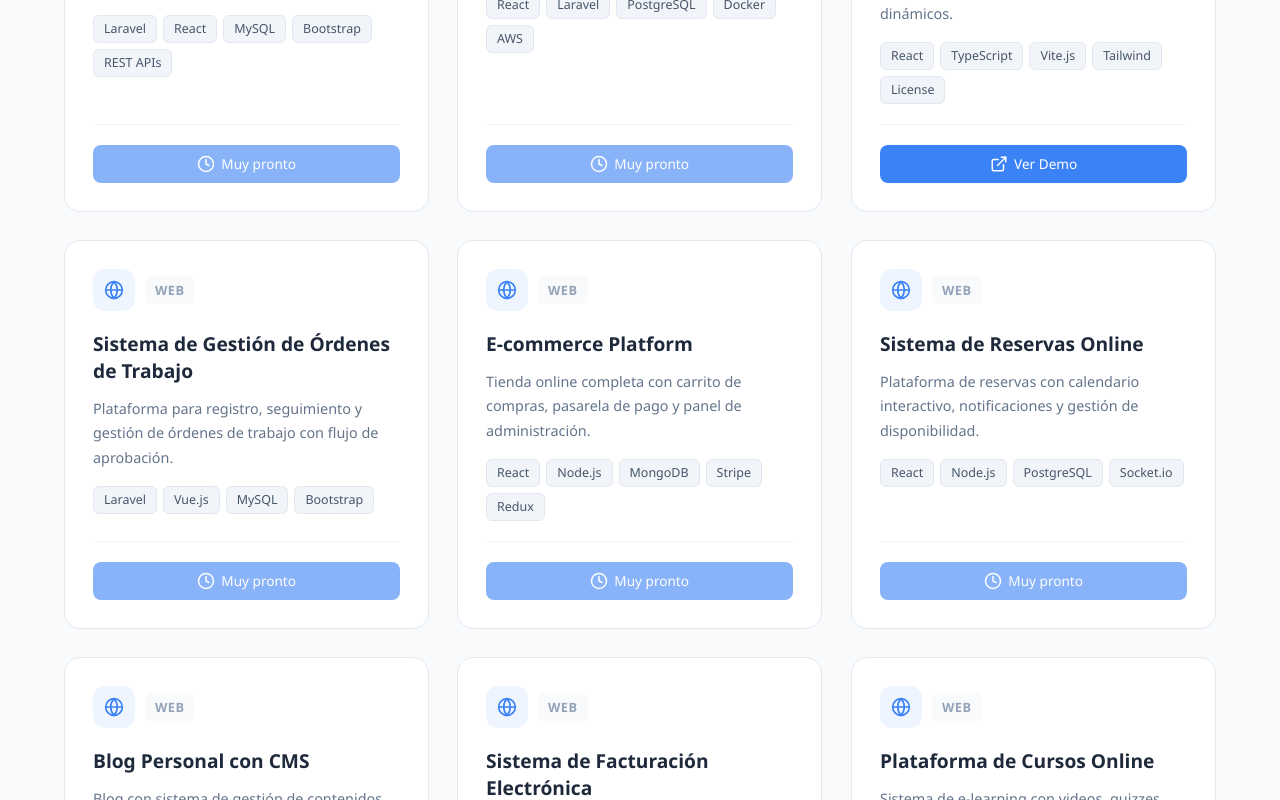
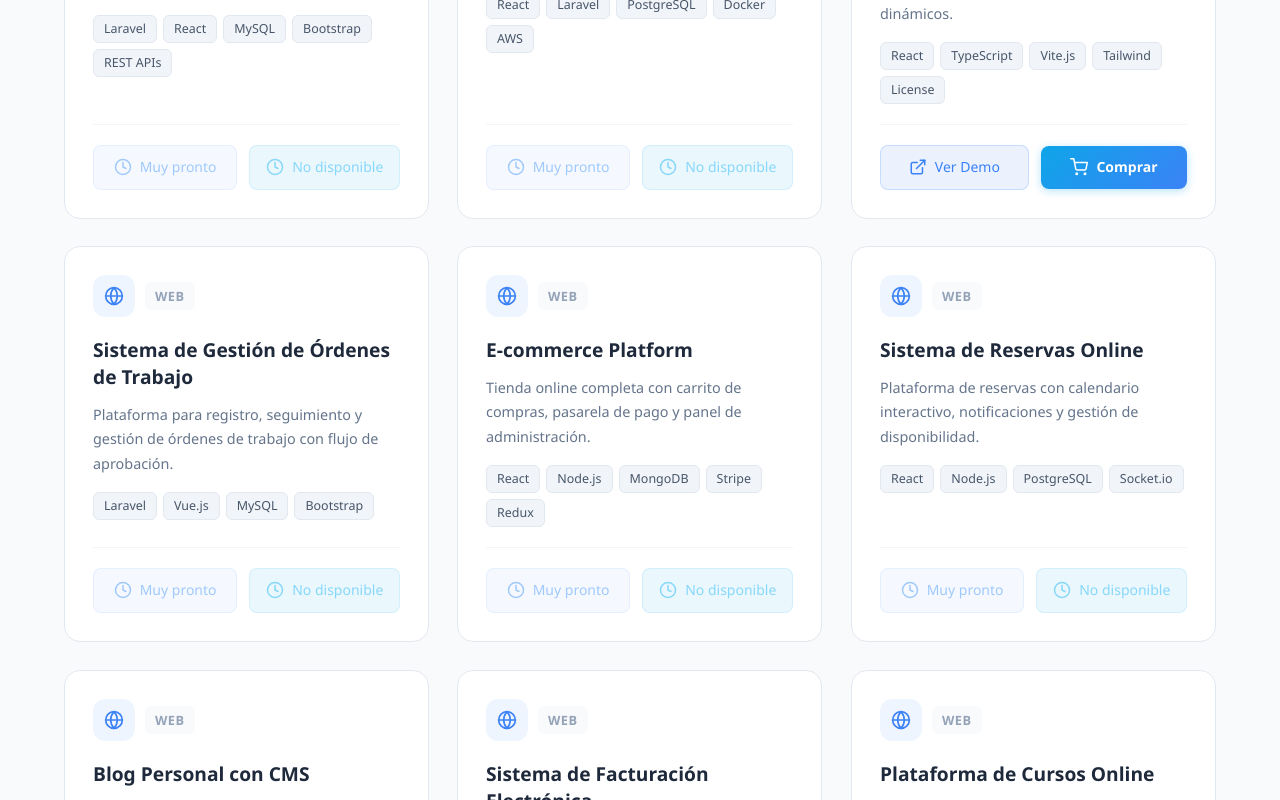
Before and after one commit to Jeancarlos234/Portafolio, a React (Vite) app: page /projects in a window 1280 px wide. Shown: the part 840-1640 px from the top of the page. Built offline with nearby package versions, Linux system fonts and the light colour scheme.

Commit message:
se agregaron nuevos servicios y boton de comprar

```diff
--- a/src/css/Projects.module.css
+++ b/src/css/Projects.module.css
@@ -450,3 +450,190 @@
     .comingSoonLink:hover {
     opacity: 0.8;
     }
+
+    /* Contenedor de acciones del footer */
+    .cardActions {
+    display: flex;
+    gap: 0.75rem;
+    align-items: center;
+    width: 100%;
+    }
+
+    /* Estilos base para ambos botones */
+    .liveLink,
+    .buyLink {
+    flex: 1;
+    display: flex;
+    align-items: center;
+    justify-content: center;
+    gap: 0.5rem;
+    padding: 0.625rem 1rem;
+    border-radius: 0.5rem;
+    font-size: 0.875rem;
+    font-weight: 500;
+    transition: all 0.3s ease;
+    text-decoration: none;
+    cursor: pointer;
+    border: none;
+    white-space: nowrap;
+    }
+
+    /* Estilo del botón Ver Demo */
+    .liveLink {
+    background: rgba(59, 130, 246, 0.1);
+    color: #3b82f6;
+    border: 1px solid rgba(59, 130, 246, 0.2);
+    }
+
+    .liveLink:hover {
+    background: rgba(59, 130, 246, 0.2);
+    transform: translateY(-2px);
+    box-shadow: 0 4px 12px rgba(59, 130, 246, 0.2);
+    }
+
+    /* Estilo del botón Comprar - Ahora en tonos azules y celestes */
+    .buyLink {
+    background: linear-gradient(135deg, #0ea5e9, #3b82f6);
+    color: white;
+    font-weight: 600;
+    box-shadow: 0 2px 8px rgba(14, 165, 233, 0.3);
+    }
+
+    .buyLink:hover {
+    background: linear-gradient(135deg, #0284c7, #2563eb);
+    transform: translateY(-2px);
+    box-shadow: 0 4px 16px rgba(14, 165, 233, 0.5);
+    }
+
+    .buyLink:active {
+    transform: translateY(0);
+    }
+
+    /* Estilo para botones deshabilitados */
+    .comingSoonLink {
+    background: rgba(148, 163, 184, 0.1) !important;
+    color: #94a3b8 !important;
+    border: 1px solid rgba(148, 163, 184, 0.2) !important;
+    cursor: default !important;
+    font-weight: 500 !important;
+    box-shadow: none !important;
+    background-image: none !important;
+    }
+
+    .comingSoonLink:hover {
+    transform: none !important;
+    box-shadow: none !important;
+    }
+
+    /* Responsive */
+    @media (max-width: 480px) {
+    .cardActions {
+        flex-direction: column;
+        gap: 0.5rem;
+    }
+
+    .liveLink,
+    .buyLink {
+        width: 100%;
+        flex: none;
+    }
+    }
+
+    /* Contenedor de acciones del footer */
+    .cardActions {
+    display: flex;
+    gap: 0.75rem;
+    align-items: center;
+    width: 100%;
+    }
+
+    /* Estilos base para ambos botones */
+    .liveLink,
+    .buyLink {
+    flex: 1;
+    display: flex;
+    align-items: center;
+    justify-content: center;
+    gap: 0.5rem;
+    padding: 0.625rem 1rem;
+    border-radius: 0.5rem;
+    font-size: 0.875rem;
+    font-weight: 500;
+    transition: all 0.3s ease;
+    text-decoration: none;
+    cursor: pointer;
+    border: none;
+    white-space: nowrap;
+    }
+
+    /* Estilo del botón Ver Demo */
+    .liveLink {
+    background: rgba(59, 130, 246, 0.1);
+    color: #3b82f6;
+    border: 1px solid rgba(59, 130, 246, 0.2);
+    }
+
+    .liveLink:hover {
+    background: rgba(59, 130, 246, 0.2);
+    transform: translateY(-2px);
+    box-shadow: 0 4px 12px rgba(59, 130, 246, 0.2);
+    }
+
+    /* Estilo del botón Comprar - Tonos azules y celestes */
+    .buyLink {
+    background: linear-gradient(135deg, #0ea5e9, #3b82f6);
+    color: white;
+    font-weight: 600;
+    box-shadow: 0 2px 8px rgba(14, 165, 233, 0.3);
+    }
+
+    .buyLink:hover {
+    background: linear-gradient(135deg, #0284c7, #2563eb);
+    transform: translateY(-2px);
+    box-shadow: 0 4px 16px rgba(14, 165, 233, 0.5);
+    }
+
+    .buyLink:active {
+    transform: translateY(0);
+    }
+
+    /* Estilo para botón "Muy pronto" deshabilitado - Tonos azules apagados */
+    .comingSoonLink.liveLink {
+    background: rgba(59, 130, 246, 0.08) !important;
+    color: #60a5fa !important;
+    border: 1px solid rgba(59, 130, 246, 0.15) !important;
+    cursor: default !important;
+    pointer-events: none !important;
+    }
+
+    /* Estilo para botón "No disponible" deshabilitado - Tonos celestes apagados */
+    .comingSoonLink.buyLink {
+    background: rgba(14, 165, 233, 0.15) !important;
+    color: #38bdf8 !important;
+    border: 1px solid rgba(14, 165, 233, 0.2) !important;
+    cursor: default !important;
+    pointer-events: none !important;
+    box-shadow: none !important;
+    background-image: none !important;
+    font-weight: 500 !important;
+    }
+
+    /* Eliminar efectos hover en botones deshabilitados */
+    .comingSoonLink:hover {
+    transform: none !important;
+    box-shadow: none !important;
+    }
+
+    /* Responsive */
+    @media (max-width: 480px) {
+    .cardActions {
+        flex-direction: column;
+        gap: 0.5rem;
+    }
+
+    .liveLink,
+    .buyLink {
+        width: 100%;
+        flex: none;
+    }
+    }
--- a/src/pages/Projects/Projects.tsx
+++ b/src/pages/Projects/Projects.tsx
@@ -1,4 +1,5 @@
     import { useEffect, useState } from 'react'
+    import { Link } from 'react-router-dom'
     import styles from '../../css/Projects.module.css'
 
     interface Project {
@@ -32,7 +33,6 @@
         description: 'Sistema modular web con control de accesos y permisos por rol para administradores, analistas y supervisores.',
         technologies: ['Laravel', 'React', 'MySQL', 'Bootstrap', 'REST APIs'],
         category: 'Web',
-
         liveLink: '#',
         color: '#3b82f6'
         },
@@ -42,7 +42,6 @@
         description: 'Plataforma web para gestión de servicios con panel de cliente, administración y reportes.',
         technologies: ['React', 'Laravel', 'PostgreSQL', 'Docker', 'AWS'],
         category: 'Web',
-
         liveLink: '#',
         color: '#3b82f6'
         },
@@ -52,7 +51,6 @@
         description: 'Panel interactivo para visualización y análisis de datos empresariales con gráficos dinámicos.',
         technologies: ['React', 'TypeScript', 'Vite.js', 'Tailwind', 'License'],
         category: 'Web',
-
         liveLink: 'https://dashboard-empresarial-gamma.vercel.app',
         color: '#3b82f6'
         },
@@ -62,7 +60,6 @@
         description: 'Plataforma para registro, seguimiento y gestión de órdenes de trabajo con flujo de aprobación.',
         technologies: ['Laravel', 'Vue.js', 'MySQL', 'Bootstrap'],
         category: 'Web',
-
         liveLink: '#',
         color: '#3b82f6'
         },
@@ -72,7 +69,6 @@
         description: 'Tienda online completa con carrito de compras, pasarela de pago y panel de administración.',
         technologies: ['React', 'Node.js', 'MongoDB', 'Stripe', 'Redux'],
         category: 'Web',
-
         liveLink: '#',
         color: '#3b82f6'
         },
@@ -82,7 +78,6 @@
         description: 'Plataforma de reservas con calendario interactivo, notificaciones y gestión de disponibilidad.',
         technologies: ['React', 'Node.js', 'PostgreSQL', 'Socket.io'],
         category: 'Web',
-
         liveLink: '#',
         color: '#3b82f6'
         },
@@ -92,7 +87,6 @@
         description: 'Blog con sistema de gestión de contenidos, comentarios, categorías y buscador integrado.',
         technologies: ['Next.js', 'MDX', 'Tailwind', 'Vercel'],
         category: 'Web',
-
         liveLink: '#',
         color: '#3b82f6'
         },
@@ -102,7 +96,6 @@
         description: 'Plataforma para generación y gestión de facturas electrónicas con reportes financieros.',
         technologies: ['Laravel', 'React', 'MySQL', 'PDF Generator'],
         category: 'Web',
-
         liveLink: '#',
         color: '#3b82f6'
         },
@@ -112,7 +105,6 @@
         description: 'Sistema de e-learning con videos, quizzes, certificados y seguimiento de progreso.',
         technologies: ['React', 'Node.js', 'MongoDB', 'AWS S3'],
         category: 'Web',
-
         liveLink: '#',
         color: '#3b82f6'
         },
@@ -122,7 +114,6 @@
         description: 'Aplicación web para control de inventario con escaneo de códigos y alertas de stock.',
         technologies: ['React', 'Laravel', 'MySQL', 'Barcode API'],
         category: 'Web',
-
         liveLink: '#',
         color: '#3b82f6'
         },
@@ -132,7 +123,6 @@
         description: 'Sistema de gestión de empleados, asistencias, vacaciones y nóminas.',
         technologies: ['Angular', 'Node.js', 'PostgreSQL', 'JWT'],
         category: 'Web',
-
         liveLink: '#',
         color: '#3b82f6'
         },
@@ -142,7 +132,6 @@
         description: 'Sitio web corporativo moderno con animaciones, formulario de contacto y blog integrado.',
         technologies: ['React 18', 'Vite.js', 'TypeScript', 'Template', 'CSS Modules', 'Framer Motion'],
         category: 'Web',
-
         liveLink: 'https://landing-corporativa.vercel.app/',
         color: '#3b82f6'
         },
@@ -154,7 +143,6 @@
         description: 'App móvil para registro de asistencia del personal con formularios de captura y herramientas de cálculo.',
         technologies: ['Flutter', 'Dart', 'Firebase', 'SQLite', 'GPS'],
         category: 'Móvil',
-
         liveLink: '#',
         color: '#8b5cf6'
         },
@@ -164,7 +152,6 @@
         description: 'Aplicación móvil para administración de inventario de dispositivos con escaneo y tracking.',
         technologies: ['React Native', 'TypeScript', 'MySQL', 'REST APIs'],
         category: 'Móvil',
-
         liveLink: '#',
         color: '#8b5cf6'
         },
@@ -174,7 +161,6 @@
         description: 'Aplicación de entregas a domicilio con seguimiento en tiempo real y notificaciones push.',
         technologies: ['Flutter', 'Firebase', 'Google Maps', 'Stripe'],
         category: 'Móvil',
-
         liveLink: '#',
         color: '#8b5cf6'
         },
@@ -184,7 +170,6 @@
         description: 'Aplicación de mensajería instantánea con salas de chat, emojis y notificaciones.',
         technologies: ['React Native', 'Socket.io', 'Node.js', 'MongoDB'],
         category: 'Móvil',
-
         liveLink: '#',
         color: '#8b5cf6'
         },
@@ -194,7 +179,6 @@
         description: 'Gestor de gastos e ingresos con categorías, presupuestos y reportes mensuales.',
         technologies: ['Flutter', 'SQLite', 'Charts', 'Local Notifications'],
         category: 'Móvil',
-
         liveLink: '#',
         color: '#8b5cf6'
         },
@@ -204,7 +188,6 @@
         description: 'Aplicación de productividad con recordatorios, listas de tareas y sincronización en la nube.',
         technologies: ['React Native', 'Firebase', 'Redux', 'Push Notifications'],
         category: 'Móvil',
-
         liveLink: '#',
         color: '#8b5cf6'
         },
@@ -214,7 +197,6 @@
         description: 'Aplicación del clima con geolocalización, pronóstico extendido y alertas meteorológicas.',
         technologies: ['Flutter', 'OpenWeather API', 'Geolocator', 'Lottie'],
         category: 'Móvil',
-
         liveLink: '#',
         color: '#8b5cf6'
         },
@@ -224,7 +206,6 @@
         description: 'Aplicación con recetas categorizadas, búsqueda por ingredientes y modo offline.',
         technologies: ['React Native', 'SQLite', 'REST APIs', 'AsyncStorage'],
         category: 'Móvil',
-
         liveLink: '#',
         color: '#8b5cf6'
         },
@@ -234,7 +215,6 @@
         description: 'Aplicación fitness con rutinas personalizadas, temporizador y seguimiento de progreso.',
         technologies: ['Flutter', 'Firebase', 'Health Kit', 'Animations'],
         category: 'Móvil',
-
         liveLink: '#',
         color: '#8b5cf6'
         },
@@ -244,7 +224,6 @@
         description: 'Escáner de códigos QR y barras con historial, favoritos y generación de códigos.',
         technologies: ['React Native', 'Camera', 'SQLite', 'Share API'],
         category: 'Móvil',
-
         liveLink: '#',
         color: '#8b5cf6'
         },
@@ -256,7 +235,6 @@
         description: 'Backend robusto para registro y gestión de órdenes de trabajo con integración de bases de datos.',
         technologies: ['ASP.NET Core', 'C#', 'SQL Server', 'Swagger', 'JWT'],
         category: 'Backend',
-
         liveLink: '#',
         color: '#22c55e'
         },
@@ -266,7 +244,6 @@
         description: 'Microservicio de autenticación con JWT, OAuth2, roles y permisos granulares.',
         technologies: ['Node.js', 'Express', 'MongoDB', 'JWT', 'OAuth2'],
         category: 'Backend',
-
         liveLink: '#',
         color: '#22c55e'
         },
@@ -276,7 +253,6 @@
         description: 'Servicio de pagos con integración de múltiples pasarelas y manejo de transacciones.',
         technologies: ['Python', 'FastAPI', 'PostgreSQL', 'Stripe', 'PayPal'],
         category: 'Backend',
-
         liveLink: '#',
         color: '#22c55e'
         },
@@ -286,7 +262,6 @@
         description: 'Sistema de notificaciones multicanal (email, SMS, push) con colas y programación.',
         technologies: ['Node.js', 'Redis', 'Bull', 'SendGrid', 'Twilio'],
         category: 'Backend',
-
         liveLink: '#',
         color: '#22c55e'
         },
@@ -296,7 +271,6 @@
         description: 'Servicio de almacenamiento de archivos con compresión, thumbnails y CDN integration.',
         technologies: ['Python', 'Django', 'AWS S3', 'CloudFront', 'Pillow'],
         category: 'Backend',
-
         liveLink: '#',
         color: '#22c55e'
         },
@@ -306,7 +280,6 @@
         description: 'Motor de búsqueda con Elasticsearch para indexación y búsqueda full-text.',
         technologies: ['Node.js', 'Elasticsearch', 'Redis', 'Docker'],
         category: 'Backend',
-
         liveLink: '#',
         color: '#22c55e'
         },
@@ -316,7 +289,6 @@
         description: 'Servicio de recolección y análisis de datos con dashboards en tiempo real.',
         technologies: ['Python', 'FastAPI', 'ClickHouse', 'Grafana', 'Redis'],
         category: 'Backend',
-
         liveLink: '#',
         color: '#22c55e'
         },
@@ -326,7 +298,6 @@
         description: 'Backend de mensajería con WebSockets, salas, presencia y persistencia de mensajes.',
         technologies: ['Node.js', 'Socket.io', 'MongoDB', 'Redis'],
         category: 'Backend',
-
         liveLink: '#',
         color: '#22c55e'
         },
@@ -336,7 +307,6 @@
         description: 'Servicio de geocodificación, rutas, distancias y puntos de interés cercanos.',
         technologies: ['Node.js', 'Express', 'PostgreSQL', 'PostGIS', 'Redis'],
         category: 'Backend',
-
         liveLink: '#',
         color: '#22c55e'
         },
@@ -346,7 +316,6 @@
         description: 'Servicio de extracción de datos web con programación de tareas y almacenamiento.',
         technologies: ['Python', 'Scrapy', 'Celery', 'PostgreSQL', 'Redis'],
         category: 'Backend',
-
         liveLink: '#',
         color: '#22c55e'
         },
@@ -358,7 +327,6 @@
         description: 'Aplicación de escritorio para gestión de tareas personales con interfaz moderna.',
         technologies: ['C#', 'WPF', '.NET', 'SQLite', 'MVVM'],
         category: 'Escritorio',
-
         liveLink: '#',
         color: '#f59e0b'
         },
@@ -368,7 +336,6 @@
         description: 'Aplicación para crear, editar y gestionar bases de datos locales con interfaz intuitiva.',
         technologies: ['C#', 'WinForms', '.NET', 'SQL Server', 'Entity Framework'],
         category: 'Escritorio',
-
         liveLink: '#',
         color: '#f59e0b'
         },
@@ -378,7 +345,6 @@
         description: 'Aplicación de escritorio para ventas, inventario y facturación con impresión térmica.',
         technologies: ['C#', 'WPF', 'SQL Server', 'Entity Framework', 'RDLC'],
         category: 'Escritorio',
-
         liveLink: '#',
         color: '#f59e0b'
         },
@@ -388,7 +354,6 @@
         description: 'Procesador de texto con formato, tablas, imágenes y exportación a múltiples formatos.',
         technologies: ['C#', 'WPF', '.NET', 'RichTextBox', 'OpenXML'],
         category: 'Escritorio',
-
         liveLink: '#',
         color: '#f59e0b'
         },
@@ -398,7 +363,6 @@
         description: 'Aplicación segura para almacenar y gestionar contraseñas con encriptación AES.',
         technologies: ['C#', 'WPF', 'SQLite', 'AES Encryption', 'MVVM'],
         category: 'Escritorio',
-
         liveLink: '#',
         color: '#f59e0b'
         },
@@ -408,7 +372,6 @@
         description: 'Reproductor de audio y video con listas de reproducción, ecualizador y soporte de formatos.',
         technologies: ['C#', 'WPF', 'MediaElement', 'SQLite', 'FFmpeg'],
         category: 'Escritorio',
-
         liveLink: '#',
         color: '#f59e0b'
         },
@@ -418,7 +381,6 @@
         description: 'Aplicación para administración de libros, préstamos, devoluciones y socios.',
         technologies: ['C#', 'WinForms', 'SQL Server', 'Entity Framework'],
         category: 'Escritorio',
-
         liveLink: '#',
         color: '#f59e0b'
         },
@@ -428,7 +390,6 @@
         description: 'Calculadora científica avanzada con gráficos 2D/3D y conversiones de unidades.',
         technologies: ['C#', 'WPF', 'Math.NET', 'OxyPlot', 'MVVM'],
         category: 'Escritorio',
-
         liveLink: '#',
         color: '#f59e0b'
         },
@@ -438,7 +399,6 @@
         description: 'Cliente de transferencia de archivos con interfaz de doble panel y cola de transferencias.',
         technologies: ['C#', 'WPF', 'SSH.NET', 'FluentFTP', 'MVVM'],
         category: 'Escritorio',
-
         liveLink: '#',
         color: '#f59e0b'
         },
@@ -448,7 +408,6 @@
         description: 'Herramienta de monitoreo de recursos del sistema con gráficos en tiempo real y alertas.',
         technologies: ['C#', 'WPF', 'PerformanceCounters', 'LiveCharts'],
         category: 'Escritorio',
-
         liveLink: '#',
         color: '#f59e0b'
         },
@@ -460,7 +419,6 @@
         description: 'Visualizador de algoritmos de ordenamiento con animaciones y comparación de rendimiento.',
         technologies: ['C++', 'Algoritmos', 'SFML', 'Data Structures'],
         category: 'Sistemas',
-
         liveLink: '#',
         color: '#ef4444'
         },
@@ -470,7 +428,6 @@
         description: 'Implementación del algoritmo de Huffman para compresión y descompresión de archivos.',
         technologies: ['C++', 'Algoritmos', 'Bit Manipulation', 'File I/O'],
         category: 'Sistemas',
-
         liveLink: '#',
         color: '#ef4444'
         },
@@ -480,7 +437,6 @@
         description: 'Simulación de gestión de memoria virtual con algoritmos de reemplazo de páginas.',
         technologies: ['C++', 'OS Concepts', 'Algorithms', 'Visualization'],
         category: 'Sistemas',
-
         liveLink: '#',
         color: '#ef4444'
         },
@@ -490,7 +446,6 @@
         description: 'Intérprete para un lenguaje de programación simple con lexer, parser y ejecución.',
         technologies: ['C++', 'Compiler Design', 'AST', 'Lex/Yacc'],
         category: 'Sistemas',
-
         liveLink: '#',
         color: '#ef4444'
         },
@@ -500,7 +455,6 @@
         description: 'Juego de ajedrez completo con inteligencia artificial usando algoritmo Minimax.',
         technologies: ['C++', 'AI', 'Minimax', 'Alpha-Beta Pruning', 'SFML'],
         category: 'Sistemas',
-
         liveLink: '#',
         color: '#ef4444'
         },
@@ -510,7 +464,6 @@
         description: 'Implementación de un sistema de archivos virtual con operaciones CRUD y directorios.',
         technologies: ['C++', 'File Systems', 'Data Structures', 'Serialization'],
         category: 'Sistemas',
-
         liveLink: '#',
         color: '#ef4444'
         },
@@ -520,7 +473,6 @@
         description: 'Implementación básica de redes neuronales con backpropagation para clasificación.',
         technologies: ['C++', 'Machine Learning', 'Linear Algebra', 'Eigen'],
         category: 'Sistemas',
-
         liveLink: '#',
         color: '#ef4444'
         },
@@ -530,7 +482,6 @@
         description: 'Motor de juegos 2D básico con sistema de entidades, físicas y renderizado.',
         technologies: ['C++', 'OpenGL', 'GLM', 'Box2D', 'Game Engine'],
         category: 'Sistemas',
-
         liveLink: '#',
         color: '#ef4444'
         }
@@ -593,6 +544,11 @@
         default:
             return null
         }
+    }
+
+    // Función para verificar si el proyecto está disponible
+    const isProjectAvailable = (liveLink?: string) => {
+        return liveLink && liveLink !== '#'
     }
 
     return (
@@ -680,8 +636,9 @@
                     </div>
 
                     <div className={styles.cardFooter}>
-                    {/* Solo botón Demo / Muy pronto */}
-                    {project.liveLink && project.liveLink !== '#' ? (
+                    <div className={styles.cardActions}>
+                        {/* Botón Ver Demo / Muy pronto */}
+                        {isProjectAvailable(project.liveLink) ? (
                         <a
                             href={project.liveLink}
                             className={styles.liveLink}
@@ -704,6 +661,30 @@
                             Muy pronto
                         </span>
                         )}
+
+                        {/* Botón Comprar / No disponible */}
+                        {isProjectAvailable(project.liveLink) ? (
+                        <Link
+                            to="/services"
+                            className={styles.buyLink}
+                        >
+                            <svg width="18" height="18" viewBox="0 0 24 24" fill="none" stroke="currentColor" strokeWidth="2" strokeLinecap="round" strokeLinejoin="round">
+                            <circle cx="9" cy="21" r="1"/>
+                            <circle cx="20" cy="21" r="1"/>
+                            <path d="M1 1h4l2.68 13.39a2 2 0 0 0 2 1.61h9.72a2 2 0 0 0 2-1.61L23 6H6"/>
+                            </svg>
+                            Comprar
+                        </Link>
+                        ) : (
+                        <span className={`${styles.buyLink} ${styles.comingSoonLink}`}>
+                            <svg width="18" height="18" viewBox="0 0 24 24" fill="none" stroke="currentColor" strokeWidth="2" strokeLinecap="round" strokeLinejoin="round">
+                            <circle cx="12" cy="12" r="10"/>
+                            <polyline points="12 6 12 12 16 14"/>
+                            </svg>
+                            No disponible
+                        </span>
+                        )}
+                    </div>
                     </div>
                 </article>
                 ))}
```
Also changed, not shown: src/pages/services/Services.tsx (+22 -22 lines). Lines whose indentation alone changed are shown as unchanged.
